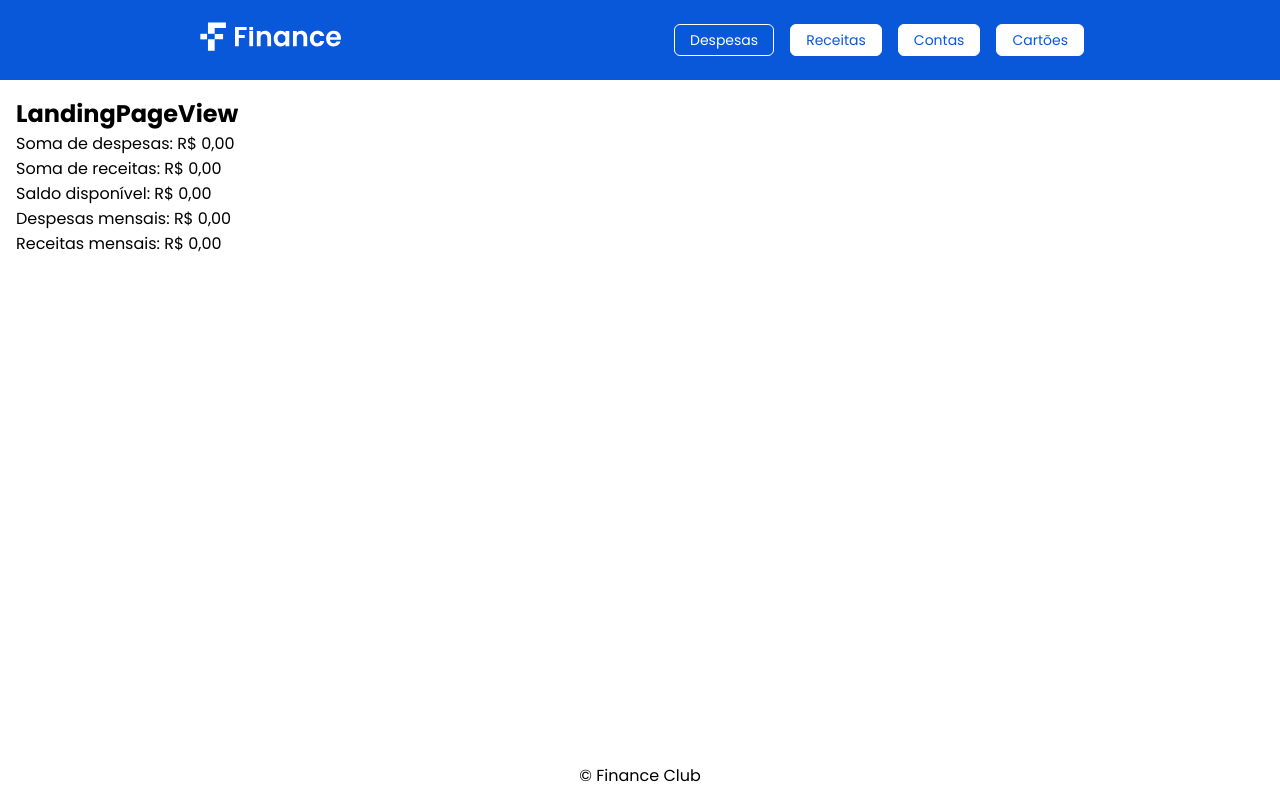
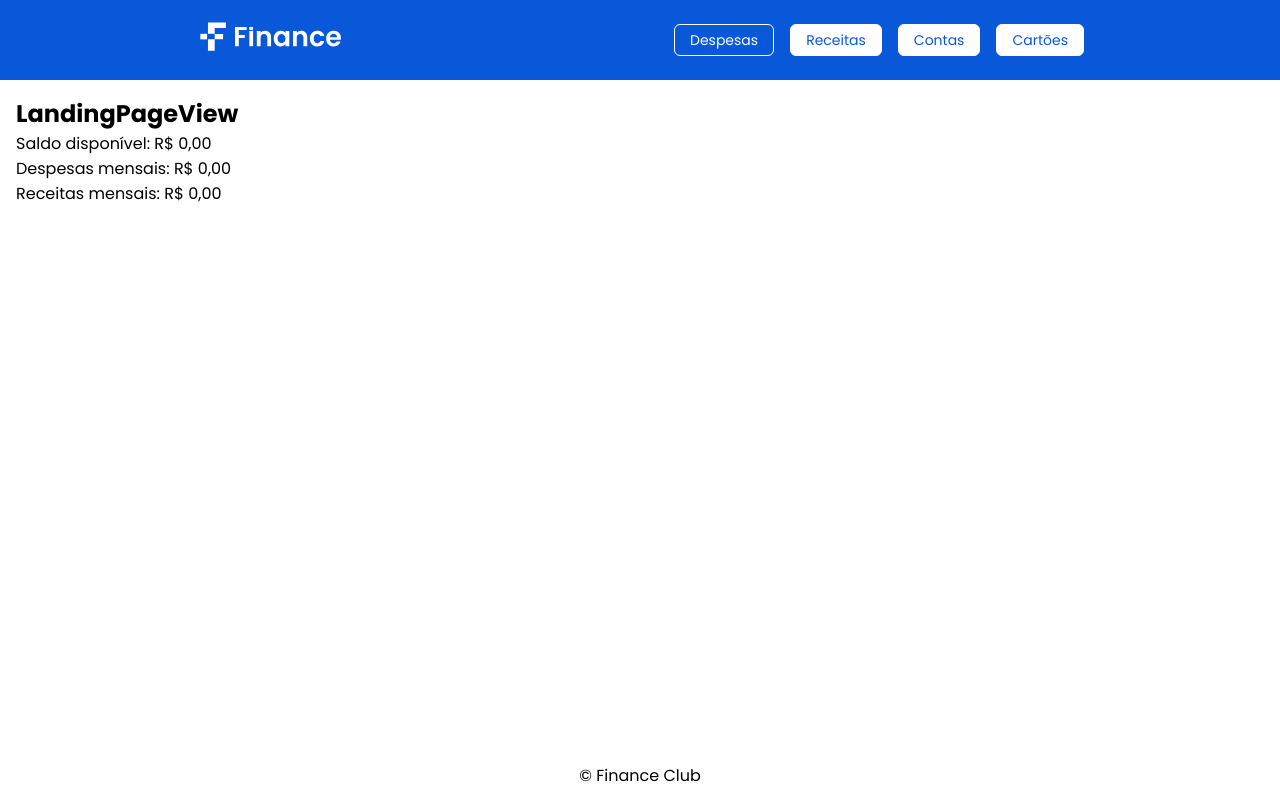
Before and after one commit to eurayssal/Finance, a React (Create React App) app in the folder FinanceFront/finance/: page /landing-page in a window 1280 px wide. Built offline with nearby package versions, Linux system fonts and the light colour scheme; no server answers.

Commit message:
Ajuste inicial Lp

```diff
--- a/FinanceFront/finance/src/site/landing-page/index.tsx
+++ b/FinanceFront/finance/src/site/landing-page/index.tsx
@@ -8,8 +8,6 @@ import { maskMoney } from '../../utils/mold/money.mold';
 const LandingPageView = () => {
     const api = hookApi();
 
-    const [somaDespesas, setSomaDespesas] = useState<number>(0);
-    const [somaReceitas, setSomaReceitas] = useState<number>(0);
     const [somaDespesaMensal, setSomaDespesasMensal] = useState<number>(0);
     const [somaReceitaMensal, setSomaReceitaMensal] = useState<number>(0);
     const [saldo, setSaldo] = useState<number>(0); //O saldo é referente a receita
@@ -18,8 +16,6 @@ const LandingPageView = () => {
         try {
             const response = await api.get('api/landingpage/saldo');
             console.log(response.data)
-            setSomaDespesas(response.data.somaDespesas);
-            setSomaReceitas(response.data.somaReceitas);
             setSomaDespesasMensal(response.data.somaDespesaMensal);
             setSomaReceitaMensal(response.data.somaReceitaMensal);
 
@@ -37,8 +33,6 @@ const LandingPageView = () => {
             <DisplayFlexUi flexDirection='column'>
                 <h2>LandingPageView</h2>
                 <DisplayFlexUi flexDirection='column'>
-                    <p>Soma de despesas: R$ {maskMoney(somaDespesas)}</p>
-                    <p>Soma de receitas: R$ {maskMoney(somaReceitas)}</p>
                     <p>Saldo disponível: R$ {maskMoney(saldo)}</p>
                     <p>Despesas mensais: R$ {maskMoney(somaDespesaMensal)}</p>
                     <p>Receitas mensais: R$ {maskMoney(somaReceitaMensal)}</p>
```
